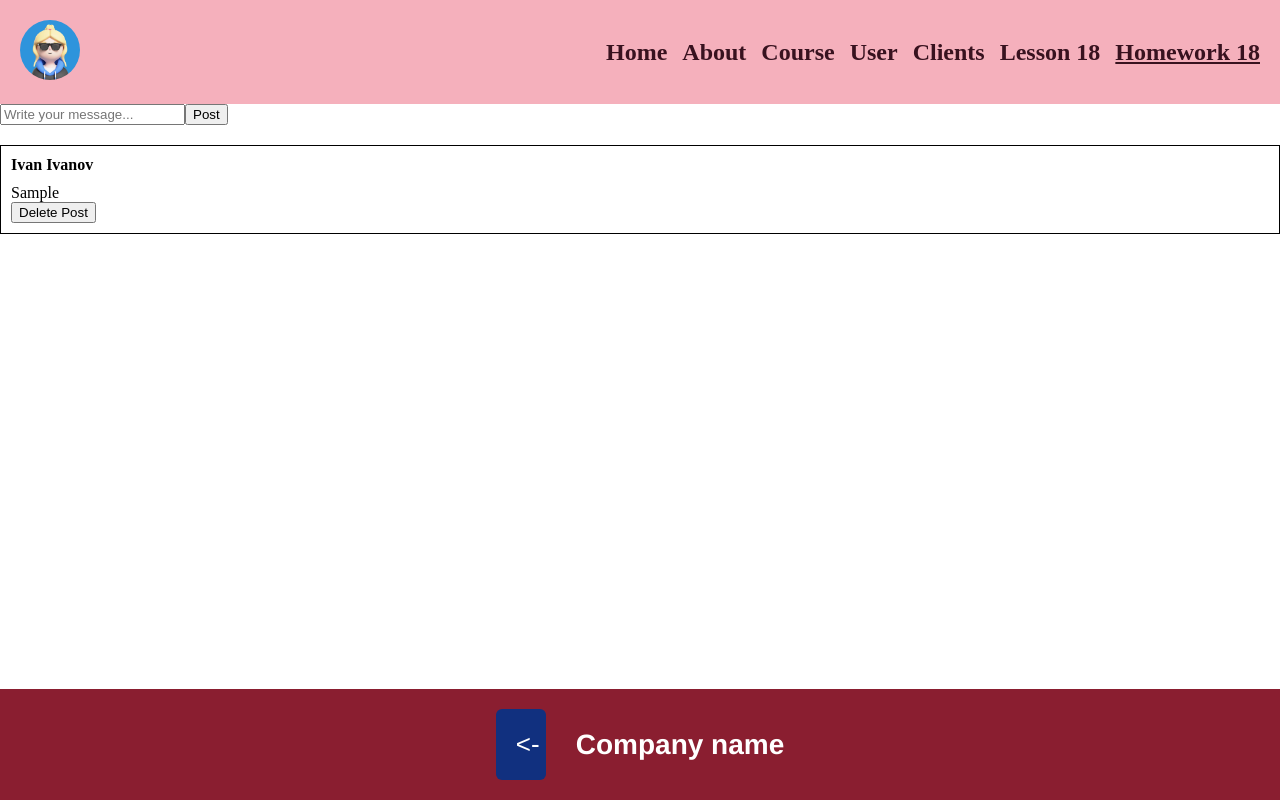
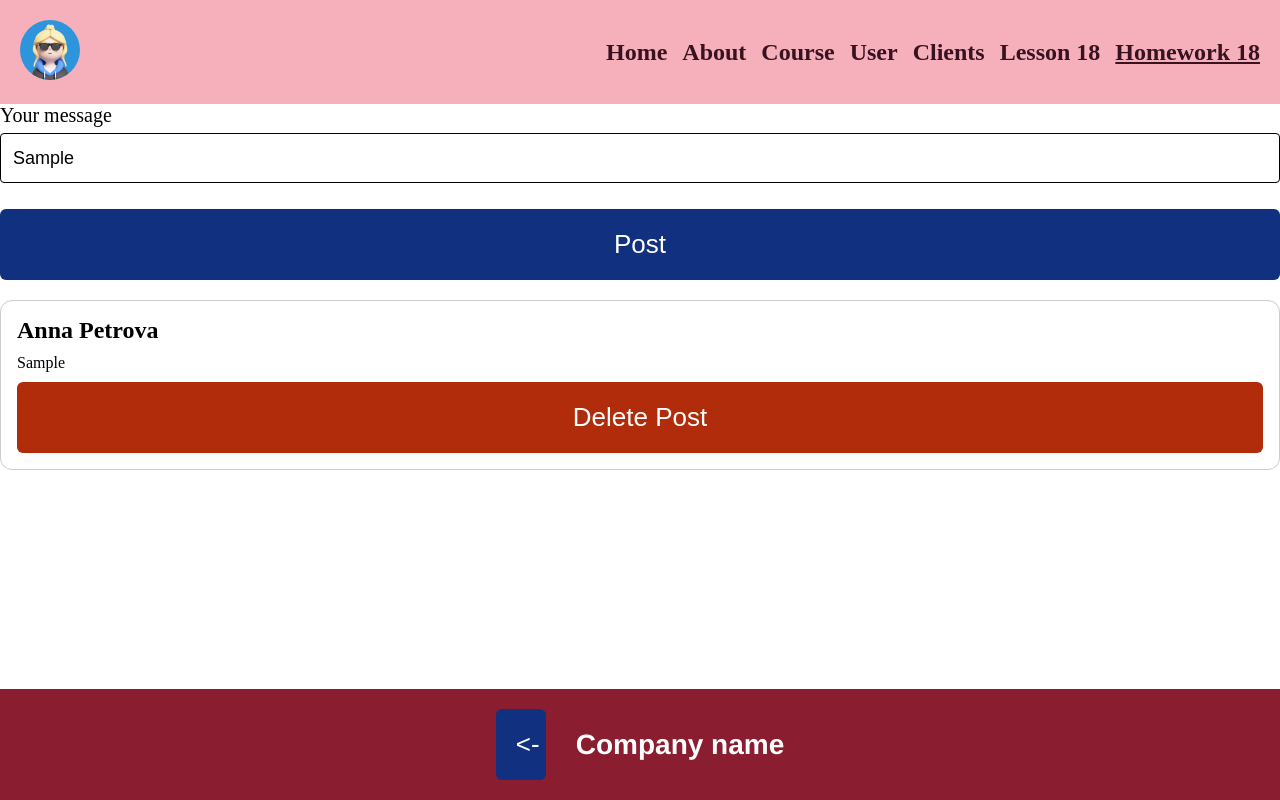
Before and after one commit to KaterynaBanasiak/55_react_ts, a React (Vite) app: page /homework18 in a window 1280 px wide. Both pictures are taken after typing "Sample" into the empty fields and a click on the button "Post". Built offline with nearby package versions, Linux system fonts and the light colour scheme.

Commit message:
Внесла изменения в домашнее задание 18

```diff
--- a/src/homeworks/Homework18/Homework18.tsx
+++ b/src/homeworks/Homework18/Homework18.tsx
@@ -1,15 +1,7 @@
-import { useState } from "react"
-import BlogManagement from "./components/BlogManagement/BlogManagement"
-import { BlogContext } from "./context"
+import BlogManagement from './components/BlogManagement/BlogManagement';
 
 function Homework18() {
-  const [post, setPost] = useState('')
-
-  return (
-    <BlogContext.Provider value={{ post, setPost }}>
-      <BlogManagement />
-    </BlogContext.Provider>
-  )
+  return <BlogManagement />;
 }
 
-export default Homework18
+export default Homework18;
--- /dev/null
+++ b/src/homeworks/Homework18/components/BlogContext.tsx
@@ -0,0 +1,11 @@
+import { createContext } from 'react';
+
+interface BlogContextProps {
+  postMessage: string;
+  setPostMessage: (msg: string) => void;
+}
+
+export const BlogContext = createContext<BlogContextProps>({
+  postMessage: '',
+  setPostMessage: () => {},
+});
--- a/src/homeworks/Homework18/components/BlogManagement/BlogManagement.tsx
+++ b/src/homeworks/Homework18/components/BlogManagement/BlogManagement.tsx
@@ -1,27 +1,34 @@
-import { useState, useContext } from "react"
-import { BlogContext } from "../../context"
-import Card from "../Card/Card"
+import { useState } from 'react';
+import { BlogContext } from '../../components/BlogContext';
+import Card from '../Card/Card';
+import Input from "../../../../components/Input/Input";
+import Button from "../../../../components/Button/button";
+
 
 function BlogManagement() {
-  const [inputValue, setInputValue] = useState("")
-  const { setPost } = useContext(BlogContext)
+  const [inputValue, setInputValue] = useState('');
+  const [postMessage, setPostMessage] = useState('');
 
   const handlePost = () => {
-    setPost(inputValue)
-    setInputValue("")
-  }
+    setPostMessage(inputValue);
+  };
 
   return (
-    <div>
-      <input
-        value={inputValue}
-        onChange={(e) => setInputValue(e.target.value)}
-        placeholder="Write your message..."
-      />
-      <button onClick={handlePost}>Post</button>
-      <Card />
-    </div>
-  )
+    <BlogContext.Provider value={{ postMessage, setPostMessage }}>
+      <div>
+        <Input
+          placeholder="Write your message..."
+          value={inputValue}
+          onChange={(e) => setInputValue(e.target.value)}
+          name="blog"
+          label="Your message"
+          id="blog-input"
+        />
+        <Button name="Post" onClick={handlePost} />
+        <Card />
+      </div>
+    </BlogContext.Provider>
+  );
 }
 
-export default BlogManagement
+export default BlogManagement;
--- a/src/homeworks/Homework18/components/Card/Card.tsx
+++ b/src/homeworks/Homework18/components/Card/Card.tsx
@@ -1,12 +1,20 @@
-import Message from "../Message/Message"
+import Message from '../Message/Message';
+import styled from '@emotion/styled';
+
+const CardContainer = styled.div`
+  margin-top: 20px;
+  border: 1px solid #ccc;
+  padding: 16px;
+  border-radius: 12px;
+`;
 
 function Card() {
   return (
-    <div style={{ marginTop: "20px", border: "1px solid black", padding: "10px" }}>
-      <div><strong>Ivan Ivanov</strong></div>
+    <CardContainer>
+      <h2>Anna Petrova</h2>
       <Message />
-    </div>
-  )
+    </CardContainer>
+  );
 }
 
-export default Card
+export default Card;
--- a/src/homeworks/Homework18/components/Message/Message.tsx
+++ b/src/homeworks/Homework18/components/Message/Message.tsx
@@ -1,17 +1,28 @@
-import { useContext } from "react"
-import { BlogContext } from "../../context"
+import { useContext } from 'react';
+import { BlogContext } from '../../components/BlogContext';
+import Button from "../../../../components/Button/button";
+import styled from '@emotion/styled';
+
+const MessageText = styled.p`
+  margin: 10px 0;
+  font-size: 16px;
+`;
 
 function Message() {
-  const { post, setPost } = useContext(BlogContext)
+  const { postMessage, setPostMessage } = useContext(BlogContext);
 
-  if (!post) return null
+  const handleDelete = () => {
+    setPostMessage('');
+  };
+
+  if (!postMessage) return null;
 
   return (
-    <div style={{ marginTop: "10px" }}>
-      <div>{post}</div>
-      <button onClick={() => setPost("")}>Delete Post</button>
-    </div>
-  )
+    <>
+      <MessageText>{postMessage}</MessageText>
+      <Button name="Delete Post" onClick={handleDelete} danger />
+    </>
+  );
 }
 
-export default Message
+export default Message;
```
Also changed, not shown: src/homeworks/Homework18/components/BlogManagement/styles.ts (added, +10 -0 lines), src/homeworks/Homework18/components/Card/styles.ts (added, +13 -0 lines), src/homeworks/Homework18/components/Message/styles.ts (added, +13 -0 lines), src/homeworks/Homework18/components/context.ts (renamed from src/homeworks/Homework18/context.ts).
